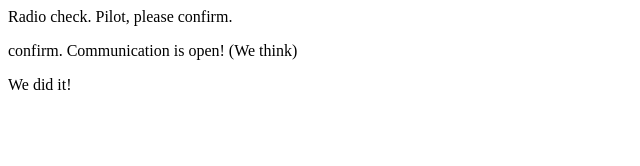
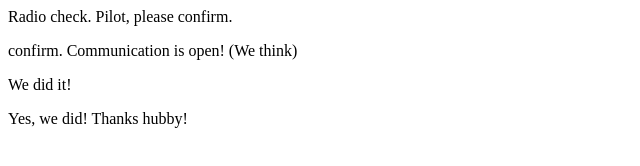
Before and after one commit to mgunnhawkins/communication-log, a plain HTML site: page index.html in a window 1280 px wide. Shown: the whole page, without its empty margins (0-640 px from the left). Drawn offline with Linux system fonts and the light colour scheme.

Commit message:
Getting the hang of this

```diff
--- a/index.html
+++ b/index.html
@@ -3,5 +3,6 @@
       <p>Radio check. Pilot, please confirm.</p>
       <p>confirm. Communication is open! (We think)</p>
       <p>We did it!</p>
+      <p> Yes, we did!  Thanks hubby!</p>
    </body>
 </html>
```
